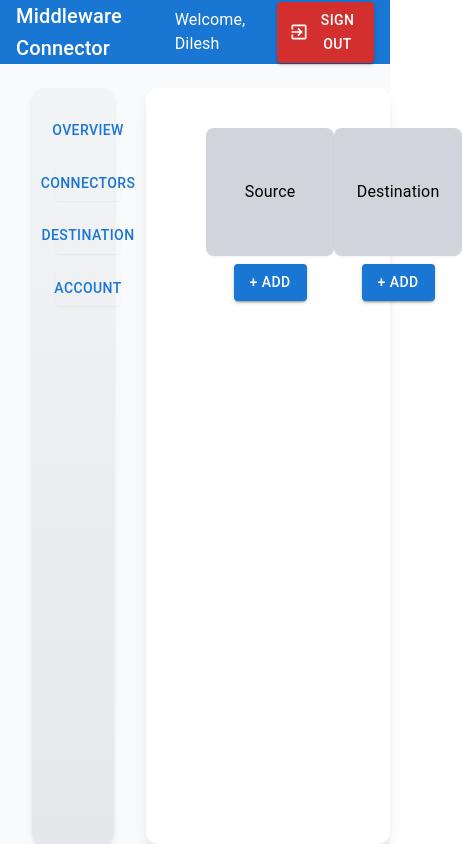
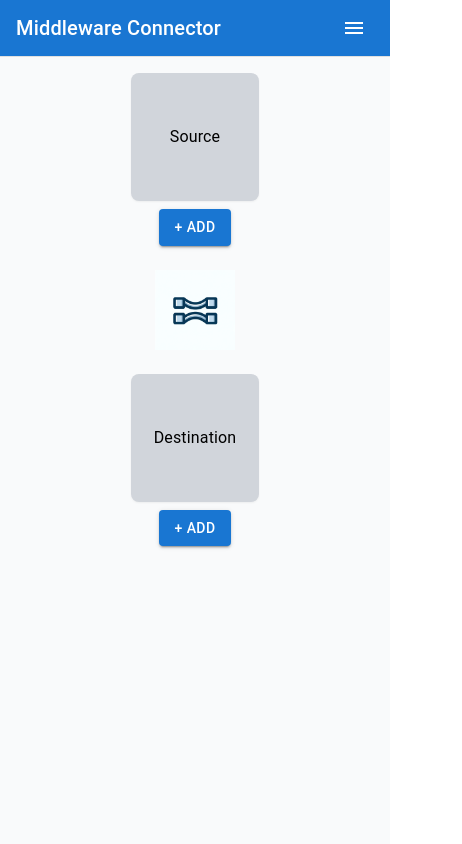
Before and after one commit to thilina4321/lakshitha, a Next.js app: page /dashboard/overview in a window 390 px wide. Shown: the whole page, 462 px wide, since content can reach past the window. Built offline with nearby package versions, Linux system fonts and the light colour scheme; sample sign-in values are in the browser's storage.

Commit message:
make first section mobile responsive

```diff
--- a/src/pages/dashboard/index.tsx
+++ b/src/pages/dashboard/index.tsx
@@ -1,12 +1,26 @@
 import React, { useEffect, useState } from "react";
-import { AppBar, Toolbar, Typography, Box, CircularProgress } from "@mui/material";
+import {
+  AppBar,
+  Toolbar,
+  Typography,
+  Box,
+  CircularProgress,
+  Drawer,
+  IconButton,
+} from "@mui/material";
 import Button from "@mui/material/Button";
 import { useRouter } from "next/router";
 import ExitToAppIcon from "@mui/icons-material/ExitToApp";
+import MenuIcon from "@mui/icons-material/Menu";
+import CloseIcon from "@mui/icons-material/Close";
+import { useMediaQuery } from "@mui/material";
 
 const DashboardLayout: React.FC<{ children: React.ReactNode }> = ({ children }) => {
   const router = useRouter();
   const [loading, setLoading] = useState(true);
+  const [drawerOpen, setDrawerOpen] = useState(false);
+
+  const isMobile = useMediaQuery("(max-width: 768px)");
 
   // Ensure that localStorage is only accessed on the client side
   useEffect(() => {
@@ -28,6 +42,9 @@ const DashboardLayout: React.FC<{ children: React.ReactNode }> = ({ children })
 
   const handleTabClick = (path: string) => {
     router.push(path);
+    if (isMobile) {
+      setDrawerOpen(false); // Close drawer on mobile after selecting tab
+    }
   };
 
   const handleLogout = () => {
@@ -49,16 +66,68 @@ const DashboardLayout: React.FC<{ children: React.ReactNode }> = ({ children })
     );
   }
 
+  const SidebarContent = (
+    <Box className="w-full p-4 bg-gray-100 h-full space-y-4">
+      {/* Close button for the drawer on mobile */}
+      {isMobile && (
+        <div className="flex justify-center items-center">
+          <Typography variant="body1" className="text-gray-900 mb-4 flex-1 ">
+            Welcome, Dilesh
+          </Typography>
+
+          <IconButton onClick={() => setDrawerOpen(false)} className="mb-4">
+            <CloseIcon />
+          </IconButton>
+        </div>
+      )}
+
+      {/* Tabs */}
+      {tabs.map((tab) => (
+        <Button
+          key={tab.name}
+          onClick={() => handleTabClick(tab.path)}
+          className={`w-full text-left py-3 px-6 rounded-lg transition-all duration-200 ${
+            router?.pathname?.startsWith(tab.path)
+              ? "bg-indigo-100 text-indigo-600 font-bold"
+              : "bg-gray-100 text-gray-800 hover:bg-gray-200 shadow-sm"
+          }`}
+        >
+          {tab.name}
+        </Button>
+      ))}
+
+      {isMobile && (
+        <Button
+          variant="contained"
+          color="error"
+          startIcon={<ExitToAppIcon />}
+          onClick={handleLogout}
+          className="bg-red-500 hover:bg-red-600 w-full"
+        >
+          Sign Out
+        </Button>
+      )}
+    </Box>
+  );
+
   return (
     <Box className="flex flex-col min-h-screen bg-gray-50">
       {/* AppBar */}
-      <AppBar position="static" elevation={0} className="bg-purple-900 text-white shadow-lg">
+      <AppBar
+        position="static"
+        elevation={0}
+        className="bg-white text-gray-900 shadow-sm"
+        style={{ borderBottom: "1px solid #e0e0e0" }}
+      >
         <Toolbar className="flex justify-between px-6">
           <Typography variant="h6" className="font-semibold">
             Middleware Connector
           </Typography>
+
+          {/* AppBar content for desktop: Welcome and Sign Out */}
+          {!isMobile && (
             <Box className="flex items-center gap-4">
-            <Typography variant="body1" className="text-white">
+              <Typography variant="body1" className="text-gray-700">
                 Welcome, Dilesh
               </Typography>
               <Button
@@ -71,30 +140,38 @@ const DashboardLayout: React.FC<{ children: React.ReactNode }> = ({ children })
                 Sign Out
               </Button>
             </Box>
+          )}
+
+          {/* Hamburger menu for mobile */}
+          {isMobile && (
+            <IconButton
+              edge="start"
+              color="inherit"
+              aria-label="menu"
+              onClick={() => setDrawerOpen(true)}
+            >
+              <MenuIcon />
+            </IconButton>
+          )}
         </Toolbar>
       </AppBar>
 
-      {/* Main Layout: Sidebar + Content */}
-      <Box className="flex flex-1 mt-6 mx-8">
-        {/* Sidebar */}
-        <Box className="w-1/4 bg-gradient-to-b from-gray-100 to-gray-200 p-6 rounded-xl shadow-md space-y-4">
-          {tabs.map((tab) => (
-            <Button
-              key={tab.name}
-              onClick={() => handleTabClick(tab.path)}
-              className={`w-full text-left py-4 px-6 rounded-lg transition-all duration-200 ${
-                router?.pathname?.startsWith(tab.path)
-                  ? "bg-purple-900 text-white font-bold"
-                  : "bg-white text-gray-900 hover:bg-indigo-100 shadow-sm"
+      {/* Sidebar and Content Layout */}
+      <Box className="flex flex-1">
+        {/* Drawer for mobile */}
+        <Drawer anchor="left" open={drawerOpen} onClose={() => setDrawerOpen(false)}>
+          {SidebarContent}
+        </Drawer>
+
+        {/* Sidebar for desktop */}
+        {!isMobile && <Box className="w-1/4 bg-gray-100 p-6 shadow-inner">{SidebarContent}</Box>}
+
+        {/* Content Area */}
+        <Box
+          className={`${
+            isMobile ? "flex-1" : "w-3/4 flex flex-col p-10 bg-white shadow-md rounded-xl ml-4"
           }`}
         >
-              {tab.name}
-            </Button>
-          ))}
-        </Box>
-
-        {/* Content Area */}
-        <Box className="w-3/4 flex flex-col justify-start items-start p-10 bg-white shadow-lg rounded-xl ml-8">
           {children}
         </Box>
       </Box>
--- a/src/pages/dashboard/overview/index.tsx
+++ b/src/pages/dashboard/overview/index.tsx
@@ -1,5 +1,5 @@
 import React from "react";
-import { Button, Box, Typography } from "@mui/material";
+import { Button, Box, Typography, useMediaQuery } from "@mui/material";
 import { useRouter } from "next/router";
 import Image from "next/image";
 import DashboardLayout from "../index"; // Import the DashboardLayout
@@ -7,14 +7,18 @@ import Head from "next/head";
 
 const Overview: React.FC = () => {
   const router = useRouter();
+  const isMobile = useMediaQuery("(max-width: 768px)"); // Detect if the screen size is mobile
 
   return (
     <DashboardLayout>
       <Head>
         <title>Overview</title>
       </Head>
-      <div className="flex justify-center items-center w-full">
-        <Box className="flex items-center justify-between w-3/4">
+      <div className="flex justify-center items-center w-full p-4">
+        {/* Adjust the layout to stack on mobile */}
+        <Box
+          className={`flex ${isMobile ? "flex-col" : "flex-row"} items-center justify-between w-full md:w-3/4 space-y-6 md:space-y-0`}
+        >
           {/* Source Box */}
           <Box className="flex flex-col items-center space-y-2">
             <Box className="w-32 h-32 bg-gray-300 flex items-center justify-center rounded-lg shadow-sm">
@@ -31,8 +35,13 @@ const Overview: React.FC = () => {
           </Box>
 
           {/* Connector Image */}
-          <Box>
-            <Image src="/connector.png" alt="Connector" width={100} height={50} />
+          <Box className={`${isMobile ? "my-4" : ""}`}>
+            <Image
+              src="/connector.png"
+              alt="Connector"
+              width={isMobile ? 80 : 100}
+              height={isMobile ? 40 : 50}
+            />
           </Box>
 
           {/* Destination Box */}
--- a/src/pages/dashboard/overview/source.tsx
+++ b/src/pages/dashboard/overview/source.tsx
@@ -25,9 +25,9 @@ const AddSource: React.FC = () => {
       <Head>
         <title>Source</title>
       </Head>
-      <Box className="flex flex-col items-center w-full p-2">
+      <Box className="flex flex-col items-center w-full">
         {/* Search Bar */}
-        <Box className="w-full mb-8">
+        <Box className="w-11/12 my-8">
           <TextField
             fullWidth
             variant="outlined"
@@ -54,7 +54,7 @@ const AddSource: React.FC = () => {
 
         {/* Search Result */}
         {filteredSource.length > 0 && (
-          <Box className="w-full p-4 border border-gray-300 shadow-sm bg-white flex justify-between items-center space-x-4">
+          <Box className="w-11/12 p-4 border border-gray-300 shadow-sm bg-white flex justify-between items-center">
             <Box className="flex items-center">
               {/* Source Icon */}
               <Box className="w-14 h-14 font-bold bg-black mr-4 flex text-white items-center justify-center">
```
Lines whose indentation alone changed are shown as unchanged.
